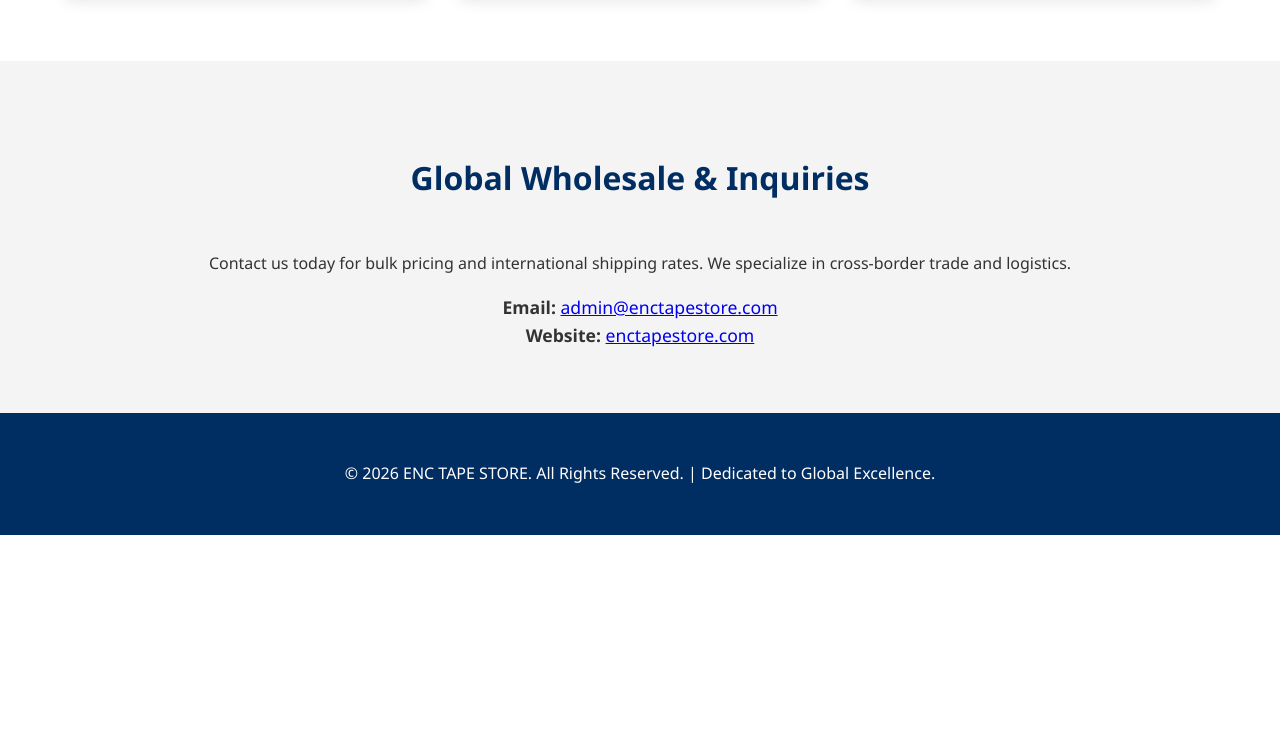
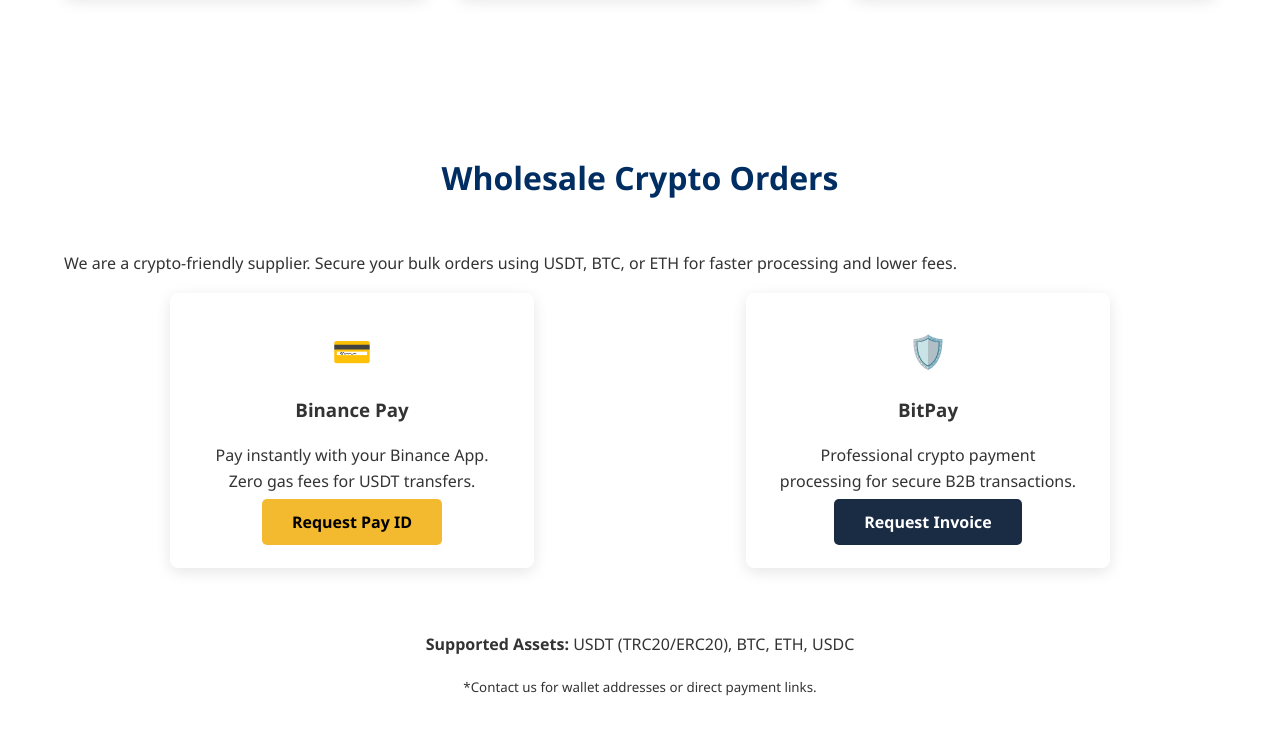
Before and after one commit to nidhalmgarren-alt/enctapestore, a plain HTML site: page index.html in a window 1280 px wide. Shown: the part 1227-1960 px from the top of the page. Before the commit the page ends 1762 px from the top, so only its background shows below. Drawn offline with Linux system fonts and the light colour scheme.

Commit message:
Update landing page with Crypto Wholesale section

```diff
--- a/index.html
+++ b/index.html
@@ -177,6 +177,32 @@
     </div>
 </section>
 
+<section id="crypto" class="section crypto-section">
+    <h2 class="section-title">Wholesale Crypto Orders</h2>
+    <p>We are a crypto-friendly supplier. Secure your bulk orders using USDT, BTC, or ETH for faster processing and lower fees.</p>
+
+    <div class="crypto-grid" style="display: flex; justify-content: space-around; flex-wrap: wrap;">
+        <div class="crypto-card" style="background: #fff; padding: 2rem; border-radius: 8px; box-shadow: 0 4px 15px rgba(0,0,0,0.1); width: 300px; text-align: center; margin-bottom: 1rem;">
+            <span class="crypto-icon" style="font-size: 2rem;">💳</span>
+            <h3>Binance Pay</h3>
+            <p>Pay instantly with your Binance App. Zero gas fees for USDT transfers.</p>
+            <a href="mailto:admin@enctapestore.com?subject=Binance%20Pay%20Inquiry" class="cta-button" style="background: #F3BA2F; color: #000;">Request Pay ID</a>
+        </div>
+
+        <div class="crypto-card" style="background: #fff; padding: 2rem; border-radius: 8px; box-shadow: 0 4px 15px rgba(0,0,0,0.1); width: 300px; text-align: center; margin-bottom: 1rem;">
+            <span class="crypto-icon" style="font-size: 2rem;">🛡️</span>
+            <h3>BitPay</h3>
+            <p>Professional crypto payment processing for secure B2B transactions.</p>
+            <a href="mailto:admin@enctapestore.com?subject=BitPay%20Inquiry" class="cta-button" style="background: #1A2B44;">Request Invoice</a>
+        </div>
+    </div>
+
+    <div style="margin-top: 3rem; text-align: center;">
+        <p><strong>Supported Assets:</strong> USDT (TRC20/ERC20), BTC, ETH, USDC</p>
+        <p><small>*Contact us for wallet addresses or direct payment links.</small></p>
+    </div>
+</section>
+
 <section id="contact" class="section contact">
     <h2 class="section-title">Global Wholesale & Inquiries</h2>
     <p>Contact us today for bulk pricing and international shipping rates. We specialize in cross-border trade and logistics.</p>
```
